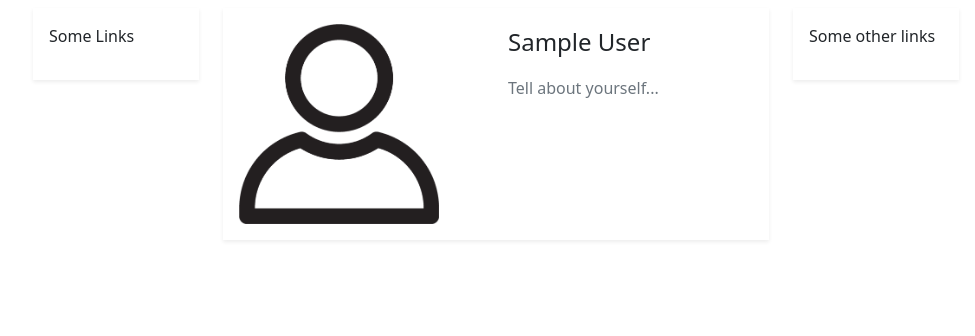
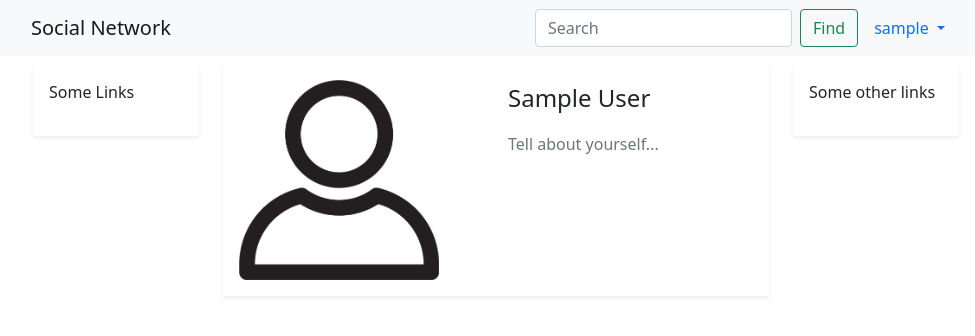
Before and after one commit to UladzislauBaranau/social-network, a Django app: page /profiles/my_profile in a window 1280 px wide. Shown: the top 336 px of the page, without its empty margins (144-1119 px from the left). Run offline with Django 3.2, Linux system fonts and the light colour scheme; the visitor is signed in with stand-in values (Sample User, id 1); data comes from the database, SQL or seed files in the repository; some libraries are stand-ins or nearby versions.

Commit message:
Added navbar

```diff
--- a/socialnetwork/profiles/templates/base.html
+++ b/socialnetwork/profiles/templates/base.html
@@ -11,6 +11,7 @@
     <title>{% block title %}Social Network{% endblock title %}</title>
   </head>
   <body>
+    {% include 'navbar.html'  %}
     {% block content %}
     {% endblock content %}
 
--- /dev/null
+++ b/socialnetwork/profiles/templates/navbar.html
@@ -0,0 +1,34 @@
+{% load i18n %}
+<nav class="navbar navbar-expand-lg navbar-light bg-light">
+  <div class="container">
+    <div class="col-1"></div>
+    <span class="navbar-brand">Social Network</span>
+    <button class="navbar-toggler" type="button" data-bs-toggle="collapse" data-bs-target="#navbarSupportedContent"
+            aria-controls="navbarSupportedContent" aria-expanded="false" aria-label="Toggle navigation">
+      <span class="navbar-toggler-icon"></span>
+    </button>
+    <div class="collapse navbar-collapse" id="navbarSupportedContent">
+      <ul class="navbar-nav me-auto mb-2 mb-lg-0">
+      </ul>
+      <form class="d-flex">
+        <input class="form-control me-2" type="search" placeholder="{% translate 'Search' %}" aria-label="Search">
+        <button class="btn btn-outline-success" type="submit">{% translate 'Find' %}</button>
+      </form>
+      {% if user.is_authenticated %}
+      <div class="nav-item dropdown">
+        <a class="nav-link dropdown-toggle" id="navbarDropdownMenuLink" role="button"
+           data-bs-toggle="dropdown" aria-expanded="false">
+          {{ user.username }}
+        </a>
+        <ul class="dropdown-menu" aria-labelledby="navbarDropdownMenuLink">
+          <li><a class="dropdown-item fw-light" href="{% url 'user_profile' %}">{% translate 'My profile' %}</a></li>
+          <li><a class="dropdown-item fw-light" href="#">{% translate 'Edit profile' %}</a></li>
+          <li><a class="dropdown-item fw-light" href="#">{% translate 'Security' %}</a></li>
+          <li><a class="dropdown-item fw-light" href="{% url 'logout' %}">{% translate 'Sign Out' %}</a></li>
+        </ul>
+      </div>
+      {% endif %}
+    </div>
+    <div class="col-1"></div>
+  </div>
+</nav>
```
